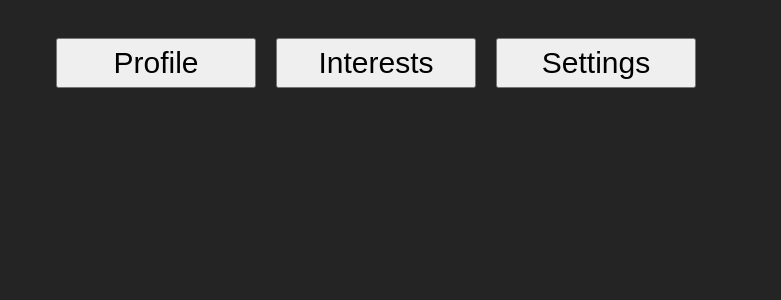
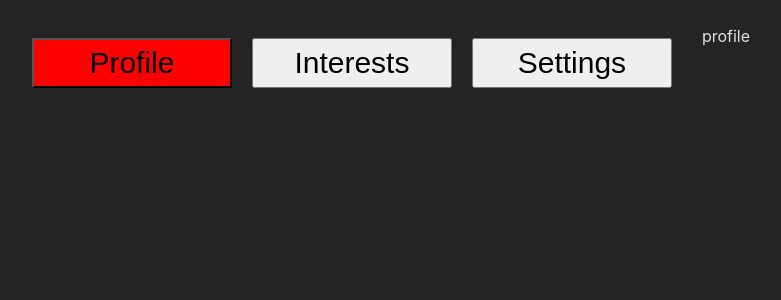
Before and after one commit to saivaibhavks/tabs, a React (Vite) app: page / in a window 1280 px wide. Shown: the top 300 px of the page, without its empty margins (264-1045 px from the left). Built offline with nearby package versions, Linux system fonts and the light colour scheme.

Commit message:
added logic

```diff
--- a/src/Tabs.jsx
+++ b/src/Tabs.jsx
@@ -6,12 +6,44 @@ const Tabs = () => {
 
   const [activeTab, setActiveTab] = useState("profile");
 
+  const changeSection = (section) => {
+    setActiveTab(section);
+  };
+
   return (
     <div className="container">
       <div className="tabs-action">
-        <button>Profile</button>
-        <button>Interests</button>
-        <button>Settings</button>
+        <button
+          style={{
+            backgroundColor: activeTab === "profile" ? "red" : null,
+            cursor: "pointer",
+          }}
+          onClick={() => changeSection("profile")}
+        >
+          Profile
+        </button>
+        <button
+          style={{
+            backgroundColor: activeTab === "interests" ? "red" : null,
+            cursor: "pointer",
+          }}
+          onClick={() => changeSection("interests")}
+        >
+          Interests
+        </button>
+        <button
+          style={{
+            backgroundColor: activeTab === "settings" ? "red" : null,
+            cursor: "pointer",
+          }}
+          onClick={() => changeSection("settings")}
+        >
+          Settings
+        </button>
+      </div>
+
+      <div className="body">
+        <p>{activeTab}</p>
       </div>
     </div>
   );
```
